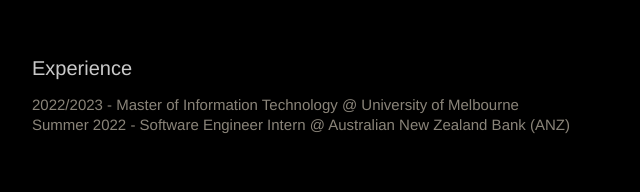
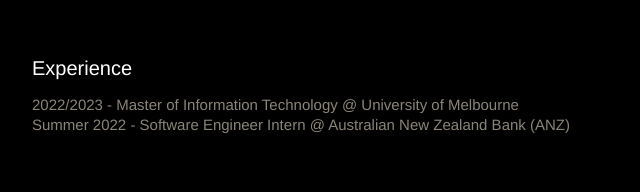
Before and after one commit to l3onwu/l3onwu.github.io, a plain HTML site: page index.html in a window 1280 px wide. Shown: the part 217-409 px from the top of the page, 233-873 px from the left. Drawn offline with nearby package versions, Linux system fonts and the light colour scheme.

Commit message:
style: make section titles pure white

```diff
--- a/styles/style.css
+++ b/styles/style.css
@@ -81,7 +81,7 @@ body {
   font-size: 20px;
   font-weight: 400;
   margin-bottom: 15px;
-  color: #c9c9c9;
+  color: white;
 }
 
 .experience-description {
```
